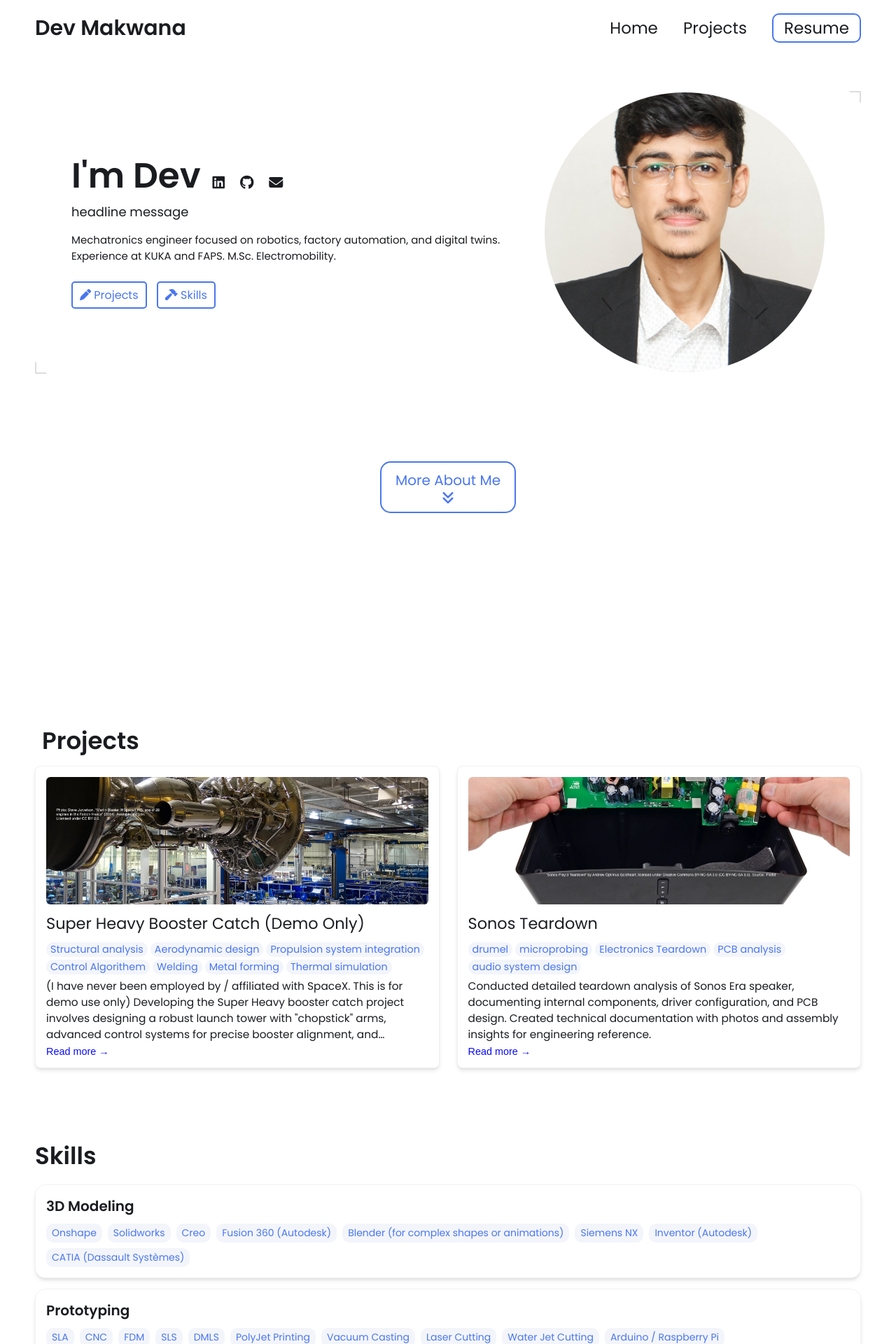
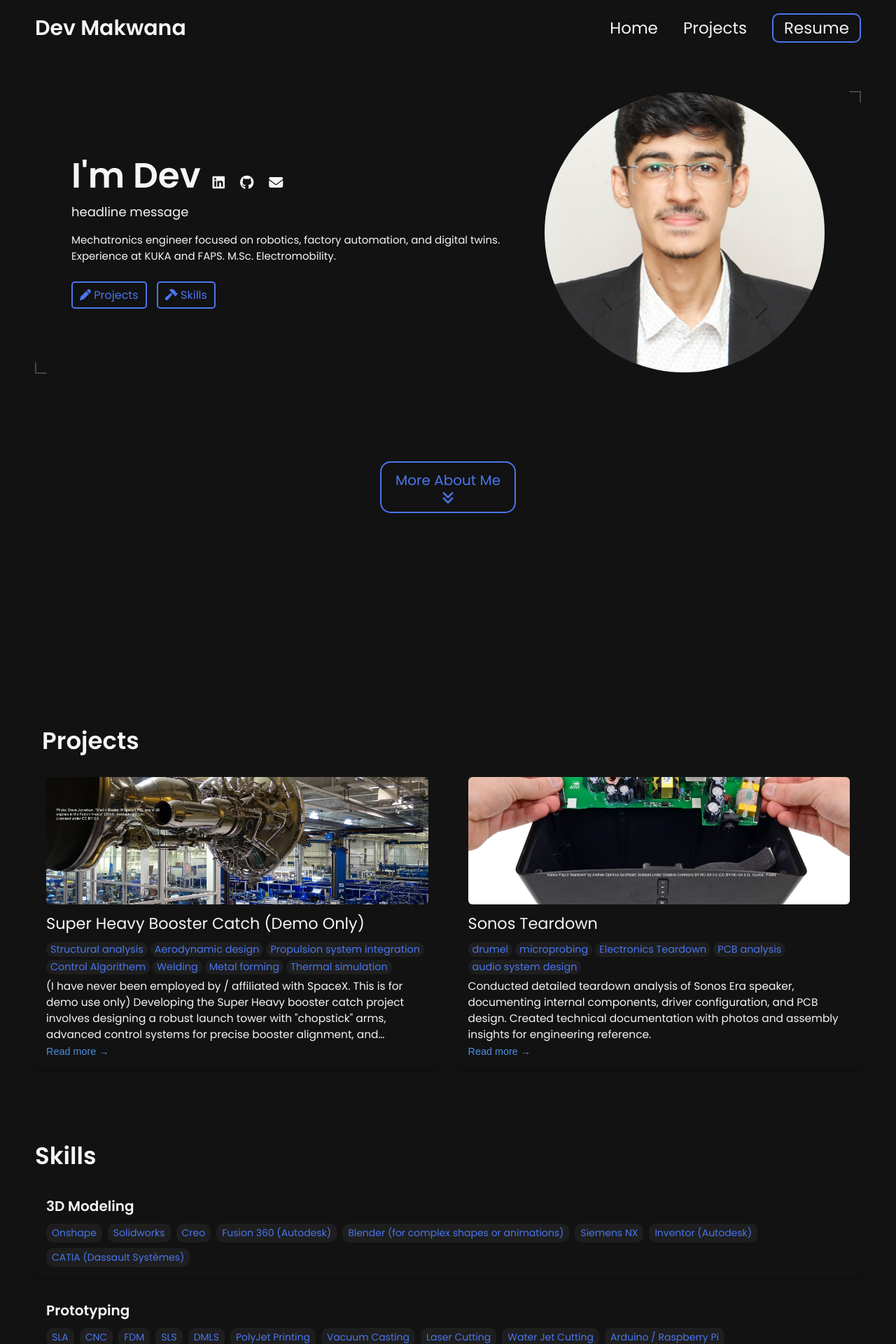
Before and after one commit to devmak7/devmak7.github.io, a Jekyll site: the page built from index.html, in a window 1280 px wide. Shown: the top 1920 px of the page at 70% size. Built offline with Jekyll 4.4.1, drawn with Linux system fonts in a browser that asks for light colours.

Commit message:
Update _config.yml

```diff
--- a/_config.yml
+++ b/_config.yml
@@ -93,13 +93,14 @@ formspree-key:   https://formspree.io/f/mdkdvyeq
 
 
 # Active theme (Updatethis to switch themes). Make sure to keep the indentation the samne.
-colors: # this is the basic theme
-  text: "#1a1c20"
-  border: "#ddd"
+colors:
+  text: "#f5f5f5"          # light text
+  border: "#444444"
   link: "#4a76ee"
-  highlight: "#0c0cf2"
-  background: "#ffffff"
-  light_background: "#f3f5fb"
+  highlight: "#4a90e2"
+  background: "#121212"    # dark background
+  light_background: "#1e1e1e"
+
 
 # A few examples.
 basic theme:
```
